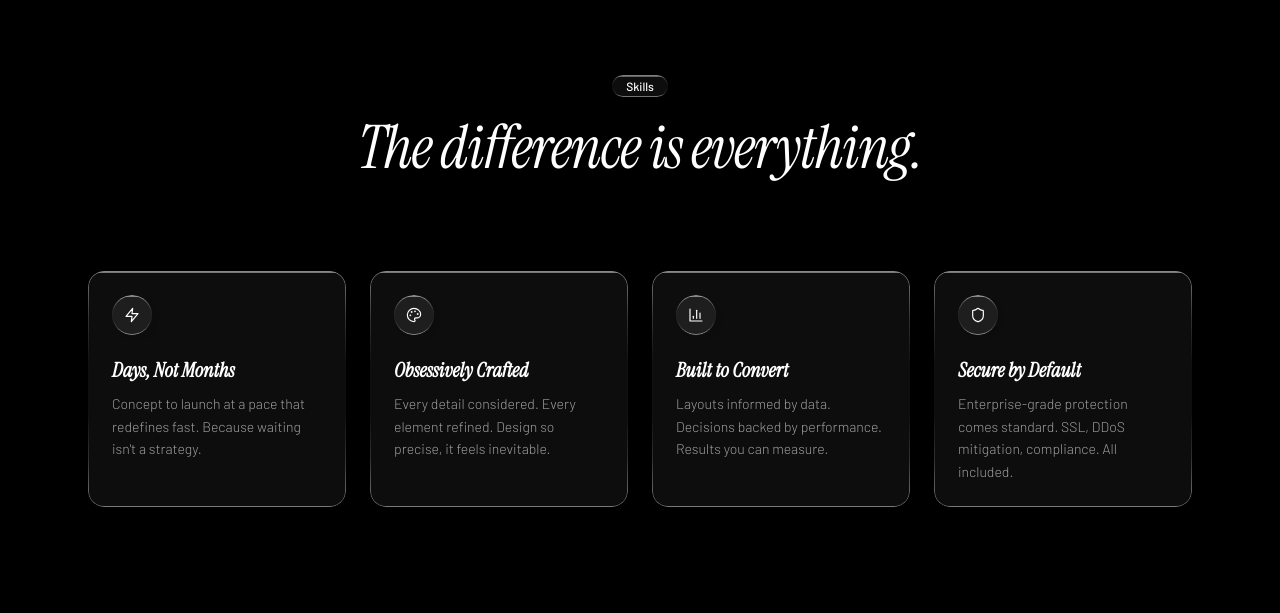
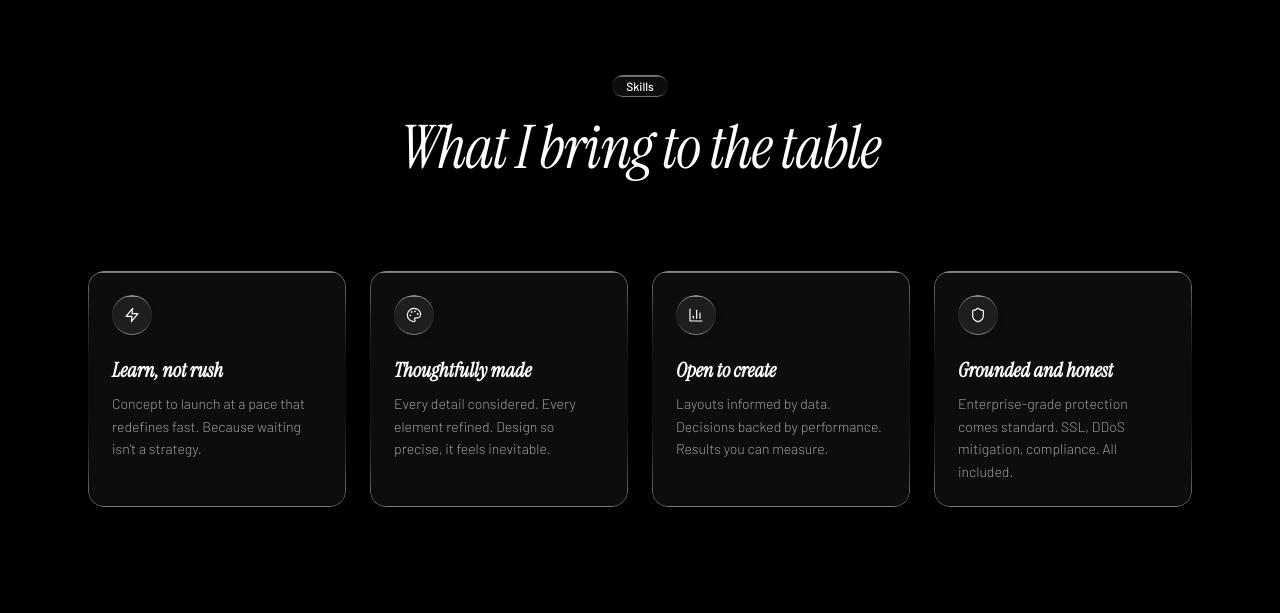
Before and after one commit to Yulia-062/Yulia-062.github.io, a plain HTML site: page index.html in a window 1280 px wide. Shown: the part 2960-3573 px from the top of the page. Drawn offline with nearby package versions, Linux system fonts and the light colour scheme; no server answers.

Commit message:
Update index.html

```diff
--- a/index.html
+++ b/index.html
@@ -296,7 +296,6 @@ h1,h2,h3,p{margin:0}
   <div class="start-content">
     <div class="reveal"><div class="section-badge lg">About Me</div></div>
 
-    <!-- 完整的 About Me 文案 -->
     <h2 class="start-title reveal">14. Gemini. INTJ. Court & Couch.</h2>
     <p class="start-sub reveal">
       I'm Yulia, a 14-year-old female high school student. You'll usually catch me sweating on the basketball court, but when the game is over, I'm a total homebody. As a Gemini with an INTJ personality, my brain never really stops running—I spend my quiet time deep in thought, strategizing, overthinking, and just living my best cozy life at home.
@@ -368,7 +367,8 @@ h1,h2,h3,p{margin:0}
   <div class="section-inner">
     <div class="section-head">
       <div class="reveal"><div class="section-badge lg">Skills</div></div>
-      <h2 class="section-title reveal">The difference is everything.</h2>
+      <!-- 这里修改了大标题 -->
+      <h2 class="section-title reveal">What I bring to the table</h2>
     </div>
 
     <div class="grid-4">
@@ -377,7 +377,8 @@ h1,h2,h3,p{margin:0}
           <div class="icon-circle lg-strong">
             <svg width="16" height="16" viewBox="0 0 24 24" fill="none" stroke="#fff" stroke-width="1.75" stroke-linecap="round" stroke-linejoin="round"><polygon points="13 2 3 14 12 14 11 22 21 10 12 10 13 2"/></svg>
           </div>
-          <h3 class="feature-title">Days, Not Months</h3>
+          <!-- 这里修改了第一个小标题 -->
+          <h3 class="feature-title">Learn, not rush</h3>
           <p class="feature-body">Concept to launch at a pace that redefines fast. Because waiting isn't a strategy.</p>
         </div>
       </div>
@@ -390,7 +391,8 @@ h1,h2,h3,p{margin:0}
               <path d="M12 2C6.5 2 2 6.5 2 12s4.5 10 10 10c.926 0 1.648-.746 1.648-1.688 0-.437-.18-.835-.437-1.125-.29-.289-.438-.652-.438-1.125a1.64 1.64 0 0 1 1.668-1.668h1.996c3.051 0 5.555-2.503 5.555-5.554C21.965 6.012 17.461 2 12 2z"/>
             </svg>
           </div>
-          <h3 class="feature-title">Obsessively Crafted</h3>
+          <!-- 这里修改了第二个小标题 -->
+          <h3 class="feature-title">Thoughtfully made</h3>
           <p class="feature-body">Every detail considered. Every element refined. Design so precise, it feels inevitable.</p>
         </div>
       </div>
@@ -400,7 +402,8 @@ h1,h2,h3,p{margin:0}
           <div class="icon-circle lg-strong">
             <svg width="16" height="16" viewBox="0 0 24 24" fill="none" stroke="#fff" stroke-width="1.75" stroke-linecap="round" stroke-linejoin="round"><path d="M3 3v18h18"/><path d="M18 17V9"/><path d="M13 17V5"/><path d="M8 17v-3"/></svg>
           </div>
-          <h3 class="feature-title">Built to Convert</h3>
+          <!-- 这里修改了第三个小标题 -->
+          <h3 class="feature-title">Open to create</h3>
           <p class="feature-body">Layouts informed by data. Decisions backed by performance. Results you can measure.</p>
         </div>
       </div>
@@ -410,7 +413,8 @@ h1,h2,h3,p{margin:0}
           <div class="icon-circle lg-strong">
             <svg width="16" height="16" viewBox="0 0 24 24" fill="none" stroke="#fff" stroke-width="1.75" stroke-linecap="round" stroke-linejoin="round"><path d="M20 13c0 5-3.5 7.5-7.66 8.95a1 1 0 0 1-.67-.01C7.5 20.5 4 18 4 13V6a1 1 0 0 1 1-1c2 0 4.5-1.2 6.24-2.72a1.17 1.17 0 0 1 1.52 0C14.51 3.81 17 5 19 5a1 1 0 0 1 1 1z"/></svg>
           </div>
-          <h3 class="feature-title">Secure by Default</h3>
+          <!-- 这里修改了第四个小标题 -->
+          <h3 class="feature-title">Grounded and honest</h3>
           <p class="feature-body">Enterprise-grade protection comes standard. SSL, DDoS mitigation, compliance. All included.</p>
         </div>
       </div>
```
